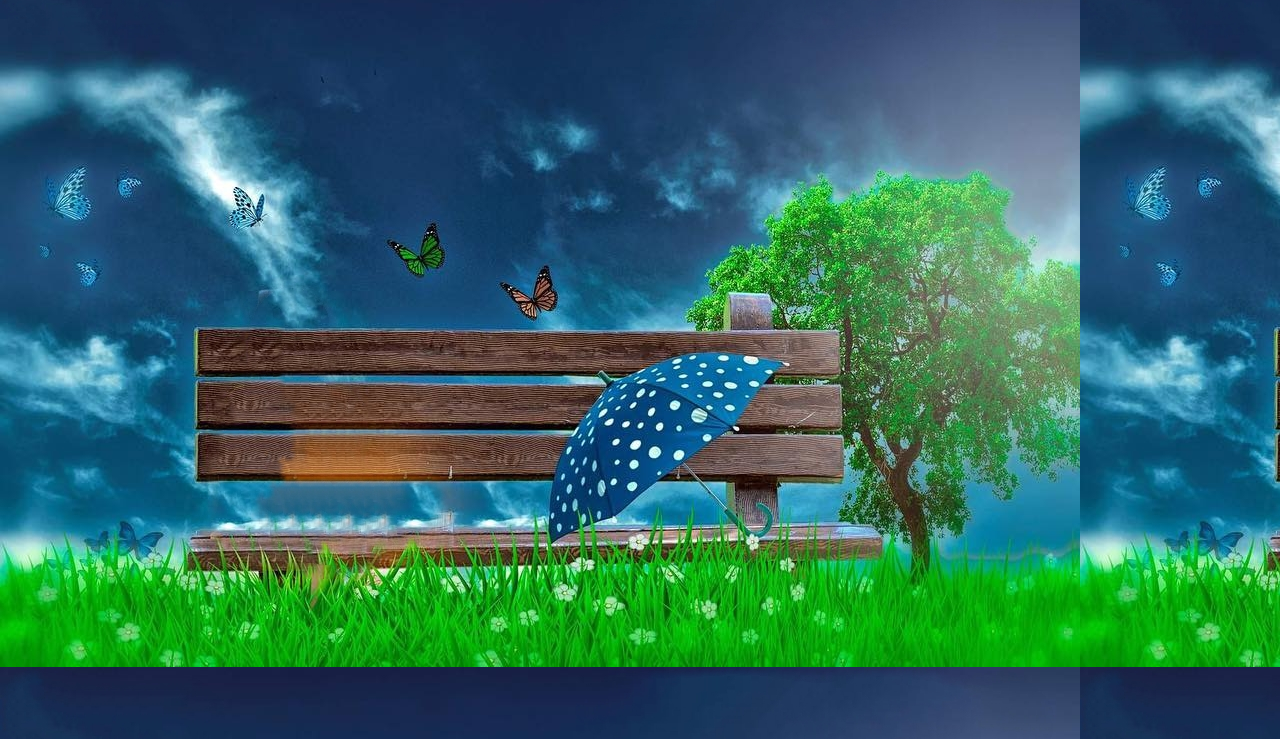
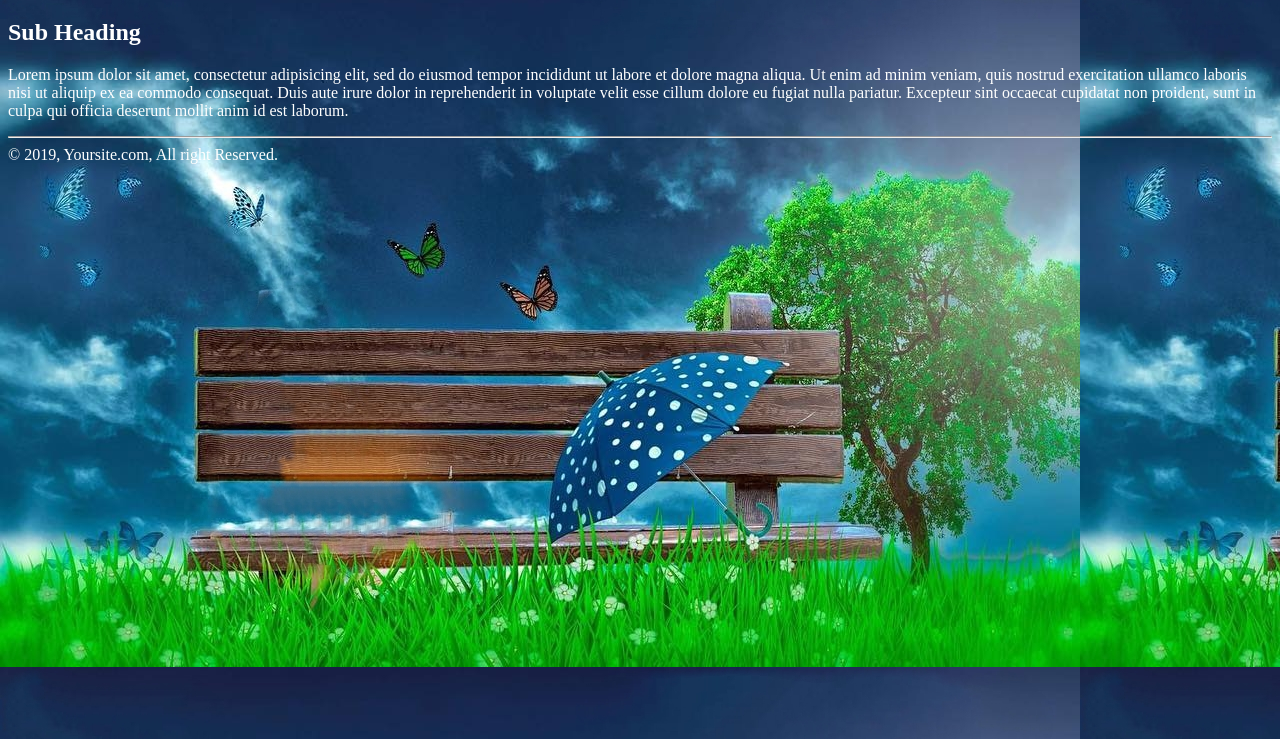
Before and after one commit to developerdrp/tritonbca2019, a plain HTML site: page index.html in a window 1280 px wide. Shown: the part 61-800 px from the top of the page. Drawn offline with Linux system fonts and the light colour scheme.

Commit message:
section managed

```diff
--- a/index.html
+++ b/index.html
@@ -6,7 +6,29 @@
 	<meta name="author" content="Your Name" />
 </head>
 <body bgcolor="#000000" text="#ffffff" background="images/bg.jpeg">
-	<h1>Welcome to the Sites</h1>
+	<header>
+		<h1>Welcome to the Sites</h1>
+	</header>
+	<main>
+		<section>
+		<article>
+			<h2>Sub Heading</h2>
+		<p> Lorem ipsum dolor sit amet, consectetur adipisicing elit, sed do eiusmod
+		tempor incididunt ut labore et dolore magna aliqua. Ut enim ad minim veniam,
+		quis nostrud exercitation ullamco laboris nisi ut aliquip ex ea commodo
+		consequat. Duis aute irure dolor in reprehenderit in voluptate velit esse
+		cillum dolore eu fugiat nulla pariatur. Excepteur sint occaecat cupidatat non
+		proident, sunt in culpa qui officia deserunt mollit anim id est laborum.
+	</p>
+</article>
+</section>
+	</main>
+
+	<foter>
+		<hr/>
+		&copy; 2019, Yoursite.com, All right Reserved.
+
+	</foter>
 
 </body>
 </html>
```
